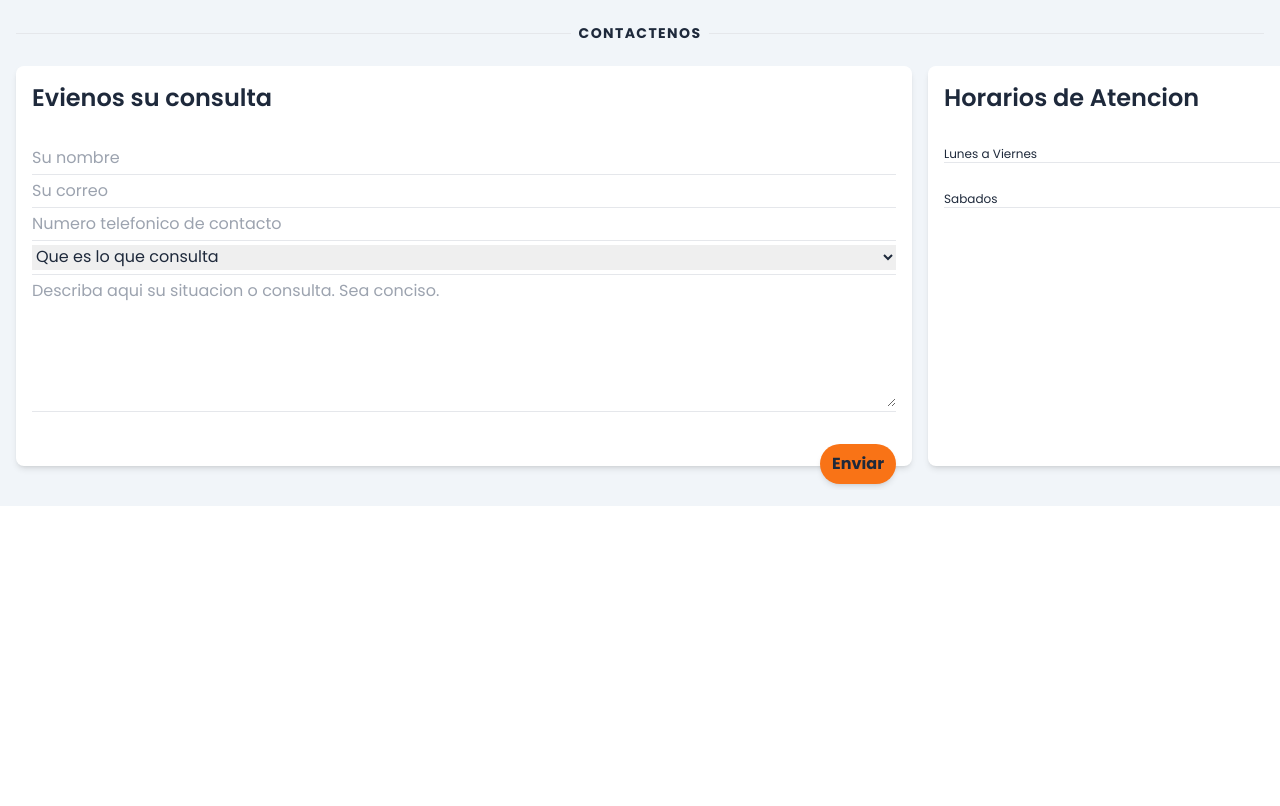
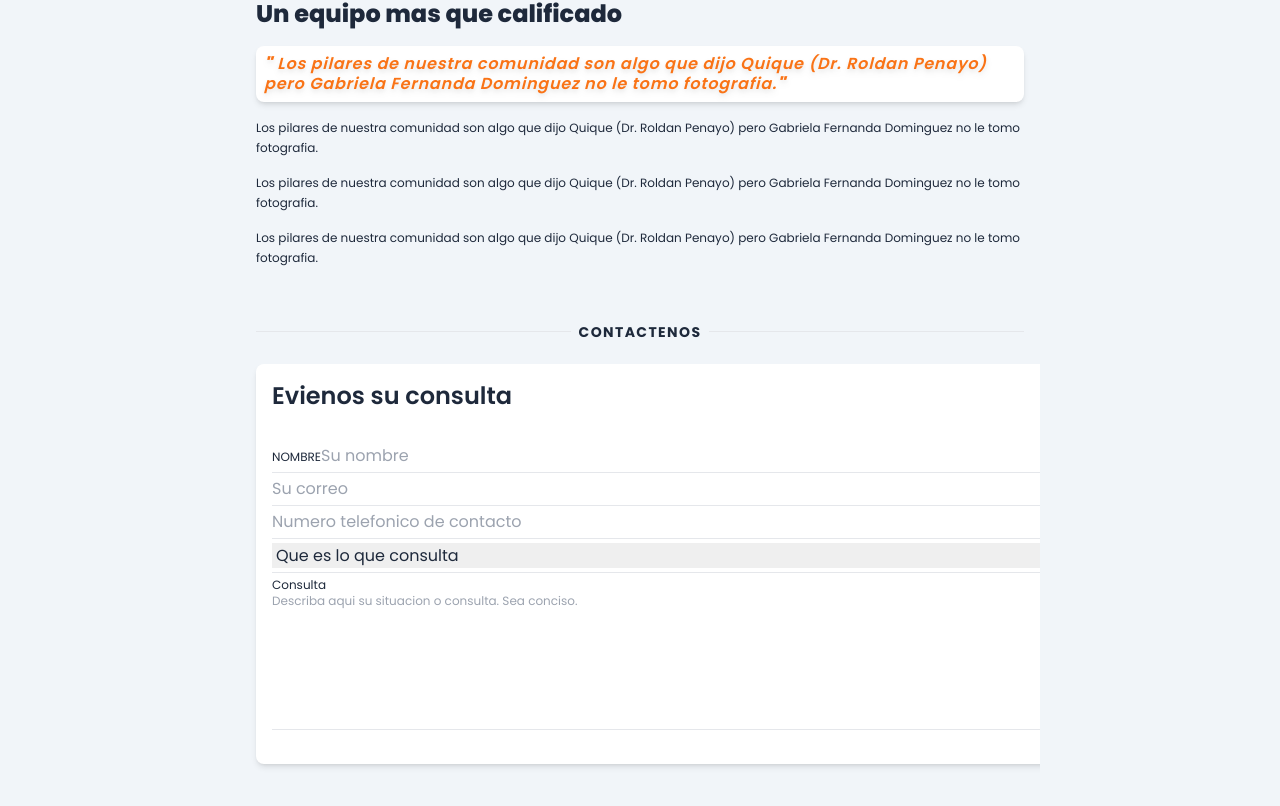
Before and after one commit to JohnCrossRollOn/app-roldan-asociadas, a React (Vite) app: page / in a window 1280 px wide. Shown: the part 1204-2010 px from the top of the page. Before the commit the page ends 1710 px from the top, so only its background shows below. Built offline with nearby package versions, Linux system fonts and the light colour scheme; the HTML template or start-up script is replaced by a standard one.

Commit message:
2 files modified

```diff
--- a/src/components/Landing/Contact.jsx
+++ b/src/components/Landing/Contact.jsx
@@ -8,15 +8,35 @@ const Card = ({ children }) => {
     </div>
   );
 };
-const Input = ({ name, form, place, className }) => (
+const Input = ({ type = 'text', name, form, place, label, className }) => {
+  const input = {
+    text: (
       <input
         placeholder={place}
-    type="text"
-    name={name}
+        type={type}
+        id={name}
         className={className}
         value={form[name] || ''}
       />
+    ),
+    textarea: (
+      <textarea
+        className={className}
+        value={form[name] || ''}
+        id={name}
+        placeholder={place}
+      />
+    ),
+  };
+  return (
+    <div>
+      <label for={name} className={`text-xs uppercase ${className}`}>
+        {label}
+      </label>
+      {input[type]}
+    </div>
   );
+};
 
 const ContactForm = ({ onSubmit: apply }) => {
   const [form, setForm] = useState({
@@ -28,7 +48,7 @@ const ContactForm = ({ onSubmit: apply }) => {
     value: '',
   });
   const onChange = (e) => {
-    setForm((prev) => ({ ...prev, [e.target.name]: e.target.value }));
+    setForm((prev) => ({ ...prev, [e.target.id]: e.target.value }));
   };
   const onSubmit = (e) => {
     e.preventDefault();
@@ -55,7 +75,9 @@ const ContactForm = ({ onSubmit: apply }) => {
     <form className="flex flex-col gap-8" {...{ onChange, onSubmit }}>
       <p className="text-2xl font-semibold">Evienos su consulta</p>
       <div className="flex flex-col gap-1">
-        <Input {...{ form, name: 'name', place: 'Su nombre' }} />
+        <Input
+          {...{ form, name: 'name', place: 'Su nombre', label: 'nombre' }}
+        />
         <hr />
         <Input {...{ form, name: 'email', place: 'Su correo' }} />
         <hr />
@@ -63,7 +85,7 @@ const ContactForm = ({ onSubmit: apply }) => {
           {...{ form, name: 'phone', place: 'Numero telefonico de contacto' }}
         />
         <hr />
-        <select name="type" value={form.type}>
+        <select id="type" value={form.type}>
           <option hidden defaultValue>
             Que es lo que consulta
           </option>
@@ -76,19 +98,22 @@ const ContactForm = ({ onSubmit: apply }) => {
           <option>Divorcios, Familia y Sucesiones</option>
         </select>
         <hr />
+        <label for="value" className="text-xs">
+          Consulta
           <textarea
             className="max-h-32 h-32 w-full"
             value={form.value}
-          name="value"
+            id="value"
             placeholder="Describa aqui su situacion o consulta. Sea conciso."
           />
+        </label>
         <hr />
       </div>
       <div className="w-full grid place-items-end">
         <input
           type="submit"
           value="Enviar"
-          className="font-bold bg-primary w-fit p-2 px-3 rounded-full shadow-md"
+          className="font-bold bg-primary w-fit p-2 px-3 rounded-full shadow-md cursor-pointer"
         />
       </div>
     </form>
--- a/src/components/Landing/index.jsx
+++ b/src/components/Landing/index.jsx
@@ -5,7 +5,7 @@ import Contact from './Contact';
 
 export default () => {
   return (
-    <div className="grid grid-auto-cols gap-8 p-4">
+    <div className="grid grid-auto-cols gap-8 p-4 sm:p-8 md:p-16 lg:p-32 xl:p-64">
       <Jumbotron />
       <Services />
       <Ourselves />
```
Lines whose indentation alone changed are shown as unchanged.
